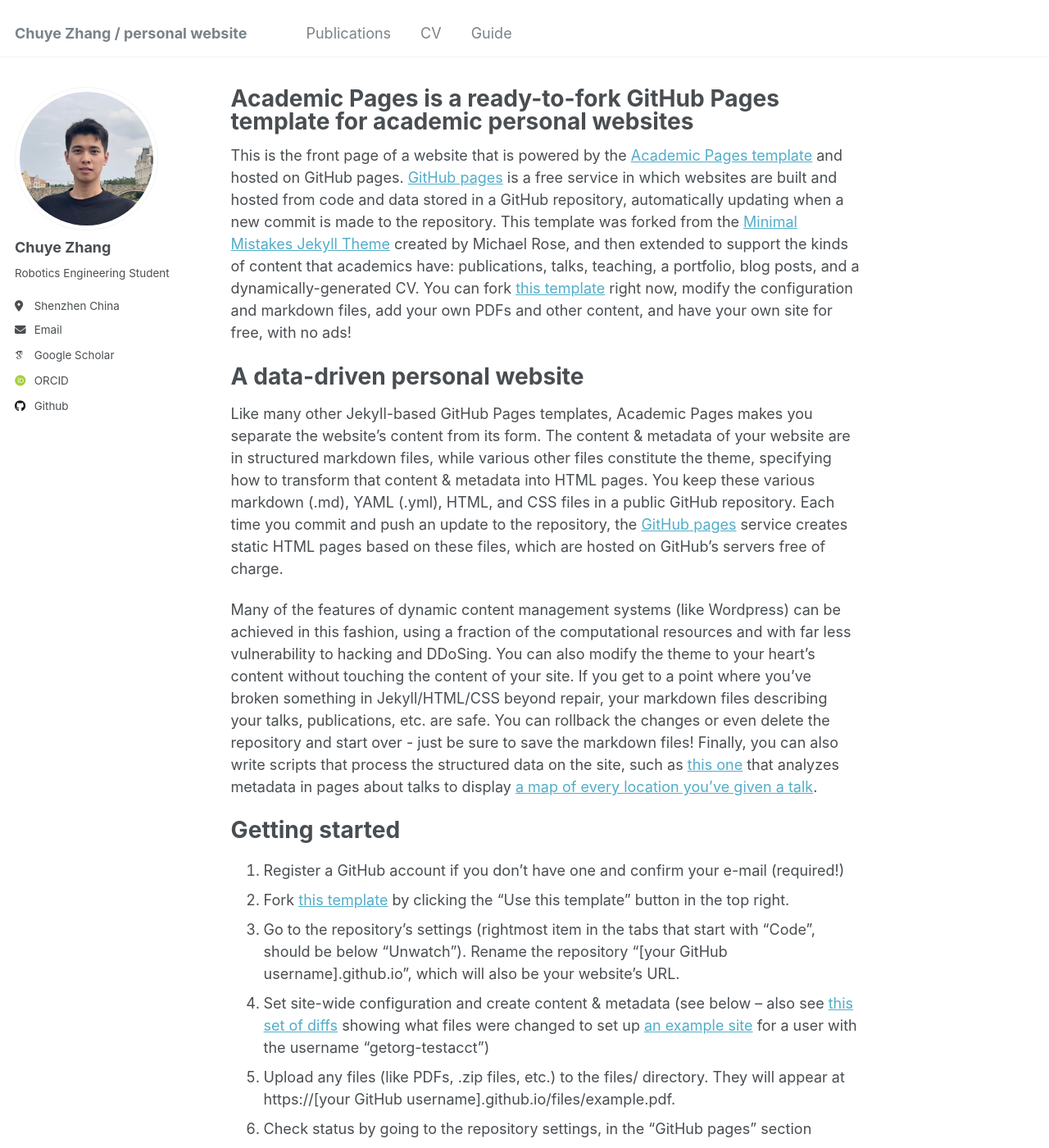
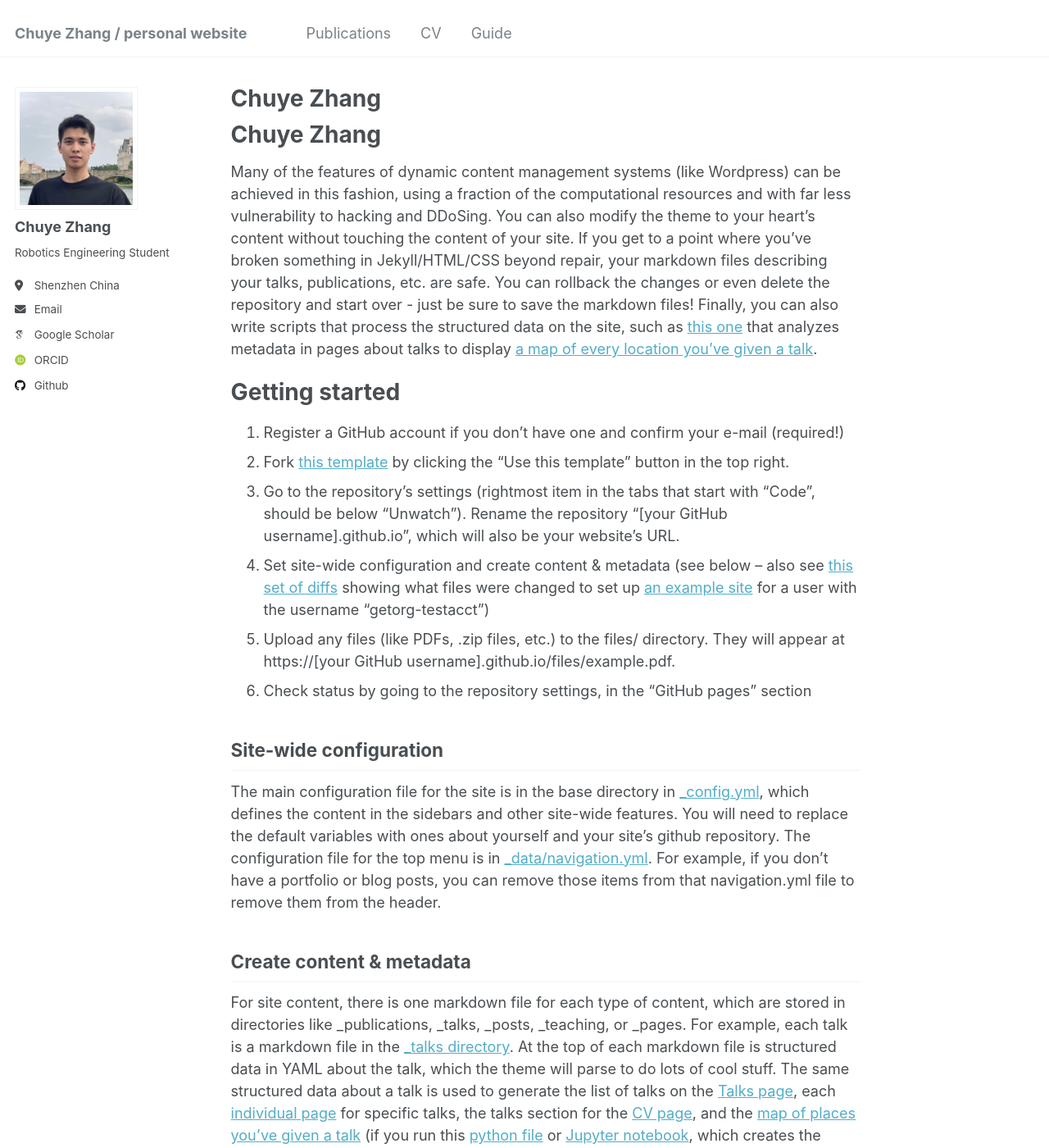
Before and after one commit to ZhangChuye/ZhangChuye.github.io, a Jekyll site: the page built from _pages/about.md, in a window 1280 px wide and 1400 px high. Shown: the whole window at 82% size. Built offline with Jekyll 4.4.1, drawn with Linux system fonts in a browser that asks for light colours; some web fonts are replaced.

Commit message:
rect profile

```diff
--- a/_pages/about.md
+++ b/_pages/about.md
@@ -1,28 +1,24 @@
 ---
 permalink: /
-title: "Academic Pages is a ready-to-fork GitHub Pages template for academic personal websites"
+title: "Chuye Zhang"
 author_profile: true
 redirect_from:
   - /about/
   - /about.html
 ---
 
-This is the front page of a website that is powered by the [Academic Pages template](https://github.com/academicpages/academicpages.github.io) and hosted on GitHub pages. [GitHub pages](https://pages.github.com) is a free service in which websites are built and hosted from code and data stored in a GitHub repository, automatically updating when a new commit is made to the repository. This template was forked from the [Minimal Mistakes Jekyll Theme](https://mmistakes.github.io/minimal-mistakes/) created by Michael Rose, and then extended to support the kinds of content that academics have: publications, talks, teaching, a portfolio, blog posts, and a dynamically-generated CV. You can fork [this template](https://github.com/academicpages/academicpages.github.io) right now, modify the configuration and markdown files, add your own PDFs and other content, and have your own site for free, with no ads!
-
-A data-driven personal website
+Chuye Zhang
 ======
-Like many other Jekyll-based GitHub Pages templates, Academic Pages makes you separate the website's content from its form. The content & metadata of your website are in structured markdown files, while various other files constitute the theme, specifying how to transform that content & metadata into HTML pages. You keep these various markdown (.md), YAML (.yml), HTML, and CSS files in a public GitHub repository. Each time you commit and push an update to the repository, the [GitHub pages](https://pages.github.com/) service creates static HTML pages based on these files, which are hosted on GitHub's servers free of charge.
-
 Many of the features of dynamic content management systems (like Wordpress) can be achieved in this fashion, using a fraction of the computational resources and with far less vulnerability to hacking and DDoSing. You can also modify the theme to your heart's content without touching the content of your site. If you get to a point where you've broken something in Jekyll/HTML/CSS beyond repair, your markdown files describing your talks, publications, etc. are safe. You can rollback the changes or even delete the repository and start over - just be sure to save the markdown files! Finally, you can also write scripts that process the structured data on the site, such as [this one](https://github.com/academicpages/academicpages.github.io/blob/master/talkmap.ipynb) that analyzes metadata in pages about talks to display [a map of every location you've given a talk](https://academicpages.github.io/talkmap.html).
 
 Getting started
 ======
 1. Register a GitHub account if you don't have one and confirm your e-mail (required!)
-1. Fork [this template](https://github.com/academicpages/academicpages.github.io) by clicking the "Use this template" button in the top right.
-1. Go to the repository's settings (rightmost item in the tabs that start with "Code", should be below "Unwatch"). Rename the repository "[your GitHub username].github.io", which will also be your website's URL.
-1. Set site-wide configuration and create content & metadata (see below -- also see [this set of diffs](http://archive.is/3TPas) showing what files were changed to set up [an example site](https://getorg-testacct.github.io) for a user with the username "getorg-testacct")
-1. Upload any files (like PDFs, .zip files, etc.) to the files/ directory. They will appear at https://[your GitHub username].github.io/files/example.pdf.
-1. Check status by going to the repository settings, in the "GitHub pages" section
+2. Fork [this template](https://github.com/academicpages/academicpages.github.io) by clicking the "Use this template" button in the top right.
+3. Go to the repository's settings (rightmost item in the tabs that start with "Code", should be below "Unwatch"). Rename the repository "[your GitHub username].github.io", which will also be your website's URL.
+4. Set site-wide configuration and create content & metadata (see below -- also see [this set of diffs](http://archive.is/3TPas) showing what files were changed to set up [an example site](https://getorg-testacct.github.io) for a user with the username "getorg-testacct")
+5. Upload any files (like PDFs, .zip files, etc.) to the files/ directory. They will appear at https://[your GitHub username].github.io/files/example.pdf.
+6. Check status by going to the repository settings, in the "GitHub pages" section
 
 Site-wide configuration
 ------
--- a/_sass/_sidebar.scss
+++ b/_sass/_sidebar.scss
@@ -90,8 +90,8 @@
   }
 
   img {
-    max-width: 175px;
-    border-radius: 50%;
+    max-width: 150px;
+    border-radius: 0;
 
     @include breakpoint($large) {
       padding: 5px;
```
